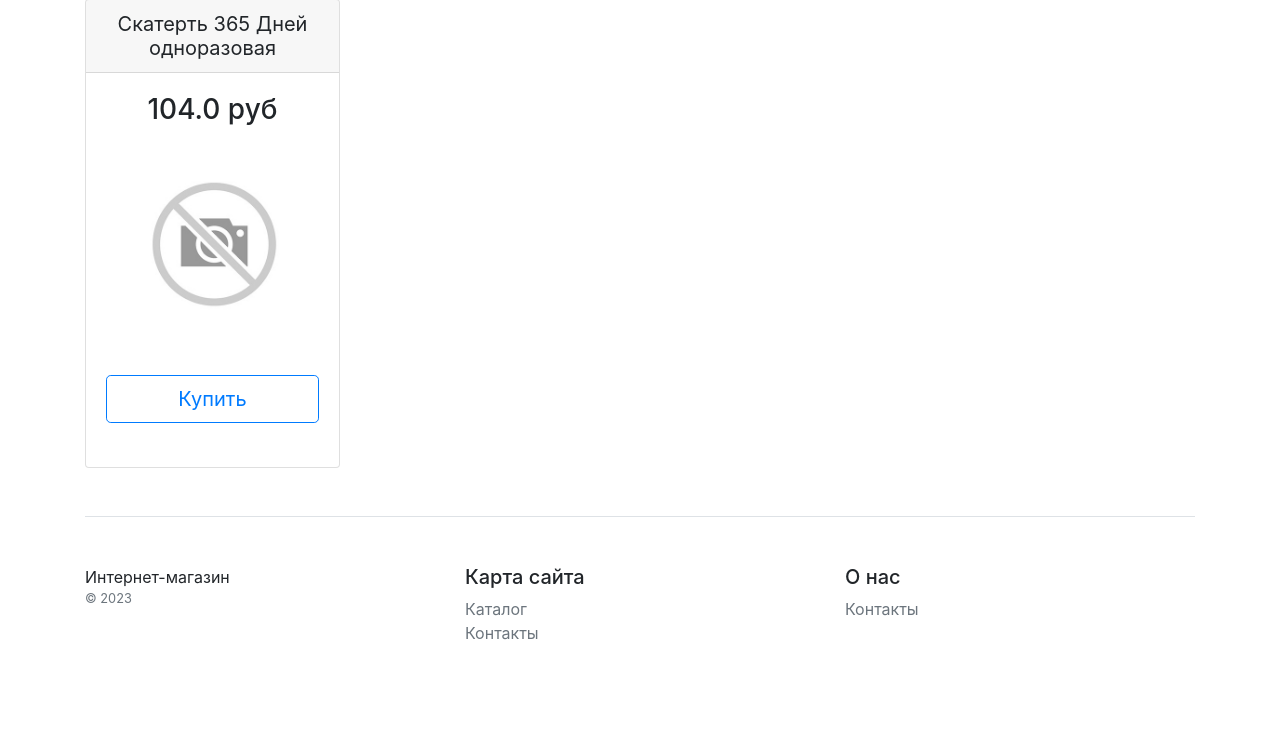
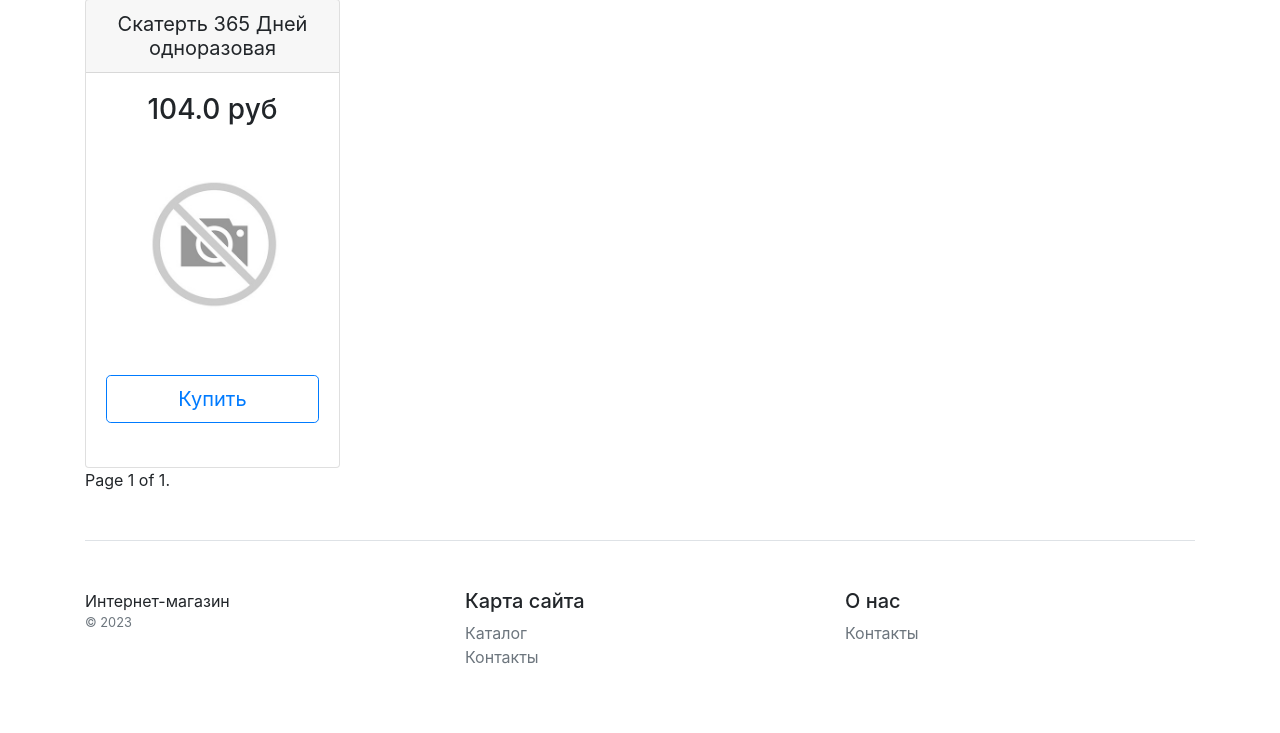
Before and after one commit to UlianaSem/webstore_project, a Django app: page / in a window 1280 px wide. Shown: the part 779-1512 px from the top of the page. Before the commit the page ends 1419 px from the top, so only its background shows below. Run offline with Django 4.2, Linux system fonts and the light colour scheme; data comes from the database, SQL or seed files in the repository; some libraries are stand-ins or nearby versions.

Commit message:
Add pagination in home page

```diff
--- a/catalog/templates/catalog/home.html
+++ b/catalog/templates/catalog/home.html
@@ -24,4 +24,22 @@
         {% endfor %}
     </div>
 
+    <div class="pagination">
+        <span class="step-links">
+            {% if page_obj.has_previous %}
+                <a href="?page=1">&laquo; first</a>
+                <a href="?page={{ page_obj.previous_page_number }}">previous</a>
+            {% endif %}
+
+            <span class="current">
+                Page {{ page_obj.number }} of {{ page_obj.paginator.num_pages }}.
+            </span>
+
+            {% if page_obj.has_next %}
+                <a href="?page={{ page_obj.next_page_number }}">next</a>
+                <a href="?page={{ page_obj.paginator.num_pages }}">last &raquo;</a>
+            {% endif %}
+        </span>
+    </div>
+
 {% endblock %}
--- a/catalog/views.py
+++ b/catalog/views.py
@@ -1,12 +1,20 @@
 from django.shortcuts import render
+from django.core.paginator import Paginator
 from catalog.models import Product, ContactData
 
 
 def home(request):
     print(Product.objects.reverse()[:5])
 
+    products = Product.objects.all()
+    paginator = Paginator(products, 12)
+
+    page_number = request.GET.get('page')
+    page_obj = paginator.get_page(page_number)
+
     context = {
-        'object_list': Product.objects.all(),
+        'object_list': products,
+        'page_obj': page_obj,
         'title': 'Главная страница'
     }
 
```
